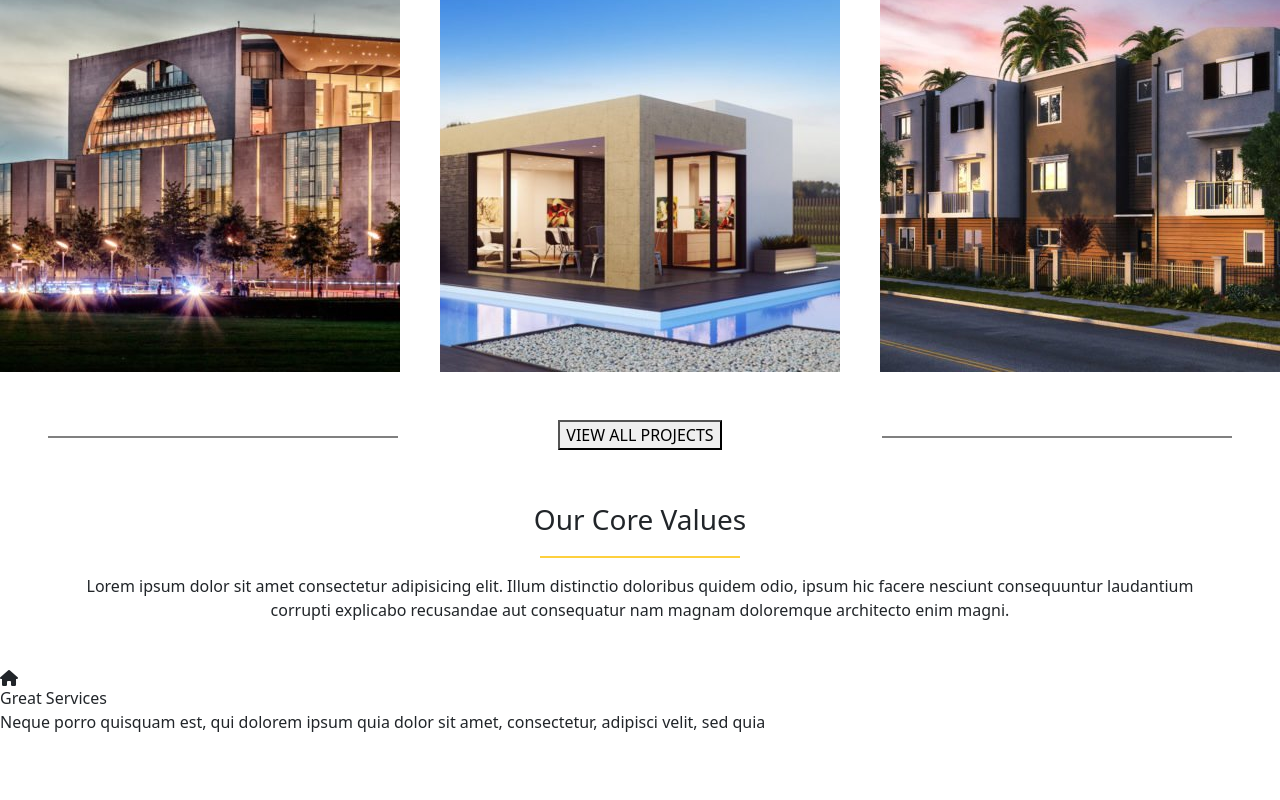
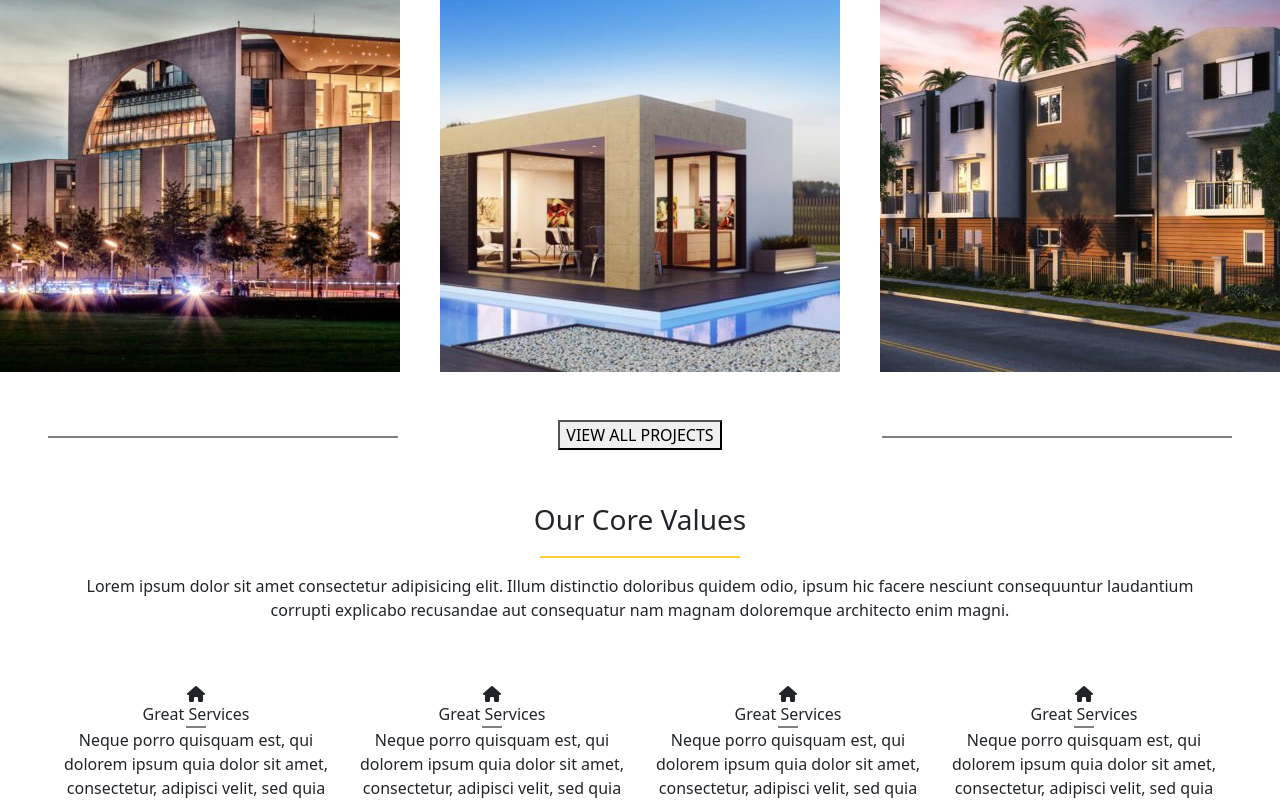
Before and after one commit to davidelunetta/proj-html-vuejs, a Vue app: page / in a window 1280 px wide. Shown: the part 2254-3054 px from the top of the page. Before the commit the page ends 2988 px from the top, so only its background shows below. Built offline with nearby package versions, Linux system fonts and the light colour scheme.

Commit message:
updated core value

```diff
--- a/src/assets/style/main.scss
+++ b/src/assets/style/main.scss
@@ -39,7 +39,6 @@ $fa-font-path: '../webfonts';
     position: relative;
 }
 
-// MAIN //
 
 .separator{
     border: 1px solid #fed03d;
@@ -60,3 +59,8 @@ $fa-font-path: '../webfonts';
     width: 350px;
     height: 1px;
   }
+.grey-line{
+    border: 1px solid grey;
+    width: 20px;
+    height: 1px;
+}
--- a/src/components/Main.vue
+++ b/src/components/Main.vue
@@ -75,18 +75,44 @@
       </span>
     </div>
   </div>
-  <div class="d-flex-justify-content-between">
-    <div class="d-flex flex-column">
+
+  <div class="d-flex justify-content-between mt-3 ms-5">
+    <div class="d-flex flex-column align-items-center">
       <i class="fa-solid fa-house"></i>
       <span>Great Services</span>
-      <span
+      <div class="grey-line"></div>
+      <span class="text-center"
         >Neque porro quisquam est, qui dolorem ipsum quia dolor sit amet,
         consectetur, adipisci velit, sed quia</span
       >
     </div>
-    <div></div>
-    <div></div>
-    <div></div>
+    <div class="d-flex flex-column align-items-center">
+      <i class="fa-solid fa-house"></i>
+      <span>Great Services</span>
+      <div class="grey-line"></div>
+      <span class="text-center"
+        >Neque porro quisquam est, qui dolorem ipsum quia dolor sit amet,
+        consectetur, adipisci velit, sed quia</span
+      >
+    </div>
+    <div class="d-flex flex-column align-items-center">
+      <i class="fa-solid fa-house"></i>
+      <span>Great Services</span>
+      <div class="grey-line"></div>
+      <span class="text-center"
+        >Neque porro quisquam est, qui dolorem ipsum quia dolor sit amet,
+        consectetur, adipisci velit, sed quia</span
+      >
+    </div>
+    <div class="d-flex flex-column align-items-center me-5">
+      <i class="fa-solid fa-house"></i>
+      <span>Great Services</span>
+      <div class="grey-line"></div>
+      <span class="text-center"
+        >Neque porro quisquam est, qui dolorem ipsum quia dolor sit amet,
+        consectetur, adipisci velit, sed quia</span
+      >
+    </div>
   </div>
 </template>
 
```
